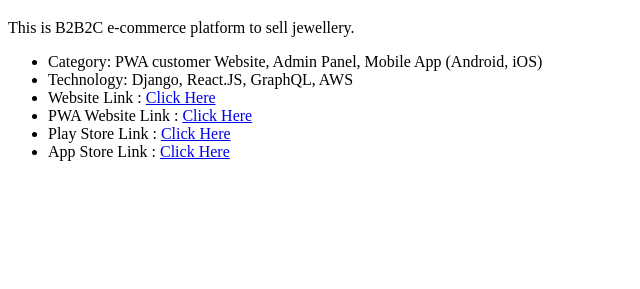
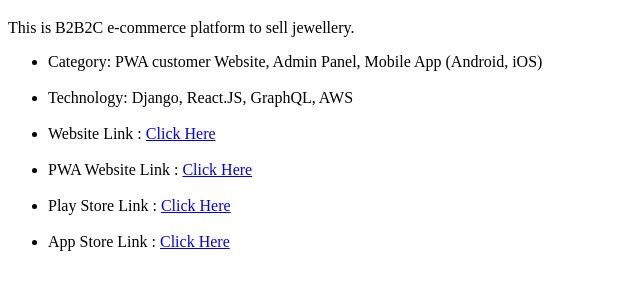
Before and after one commit to sanket-jethava/portfolio, a plain HTML site: page placement.html in a window 1280 px wide. Shown: the part 61-350 px from the top of the page, without its empty margins (0-640 px from the left). Drawn offline with Linux system fonts and the light colour scheme.

Commit message:
Update placement.html

```diff
--- a/placement.html
+++ b/placement.html
@@ -15,12 +15,12 @@
                     <p class="mb-30">This is B2B2C e-commerce platform to sell jewellery.</p>
                     <ul class="information">
                         <!-- <li><span class="title">Website:</span> envato.com</li> -->
-                        <li><span class="title">Category:</span> PWA customer Website, Admin Panel, Mobile App (Android, iOS) </li>
-                        <li><span class="title">Technology:</span> Django, React.JS, GraphQL, AWS</li>
-                        <li><span class="title">Website Link :</span> <a href="https://goldclub.co">Click Here</a></li>
-                        <li><span class="title">PWA Website Link :</span> <a href="https://sjjewel.goldclub.co">Click Here</a></li>
-                        <li><span class="title">Play Store Link :</span> <a href="https://play.google.com/store/apps/details?id=com.vjw.goldclub&pcampaignid=web_share">Click Here</a></li>
-                        <li><span class="title">App Store Link :</span> <a href="https://apps.apple.com/in/app/goldclub-jewellers-smartapp/id6476911646">Click Here</a></li>
+                        <li><span class="title">Category:</span> PWA customer Website, Admin Panel, Mobile App (Android, iOS) </li><br/>
+                        <li><span class="title">Technology:</span> Django, React.JS, GraphQL, AWS</li><br/>
+                        <li><span class="title">Website Link :</span> <a target="_blank" href="https://goldclub.co">Click Here</a></li><br/>
+                        <li><span class="title">PWA Website Link :</span> <a  target="_blank" href="https://sjjewel.goldclub.co">Click Here</a></li><br/>
+                        <li><span class="title">Play Store Link :</span> <a target="_blank" href="https://play.google.com/store/apps/details?id=com.vjw.goldclub&pcampaignid=web_share">Click Here</a></li><br/>
+                        <li><span class="title">App Store Link :</span> <a target="_blank" href="https://apps.apple.com/in/app/goldclub-jewellers-smartapp/id6476911646">Click Here</a></li><br/>
                     </ul>
                 </div>
             </div>
```
